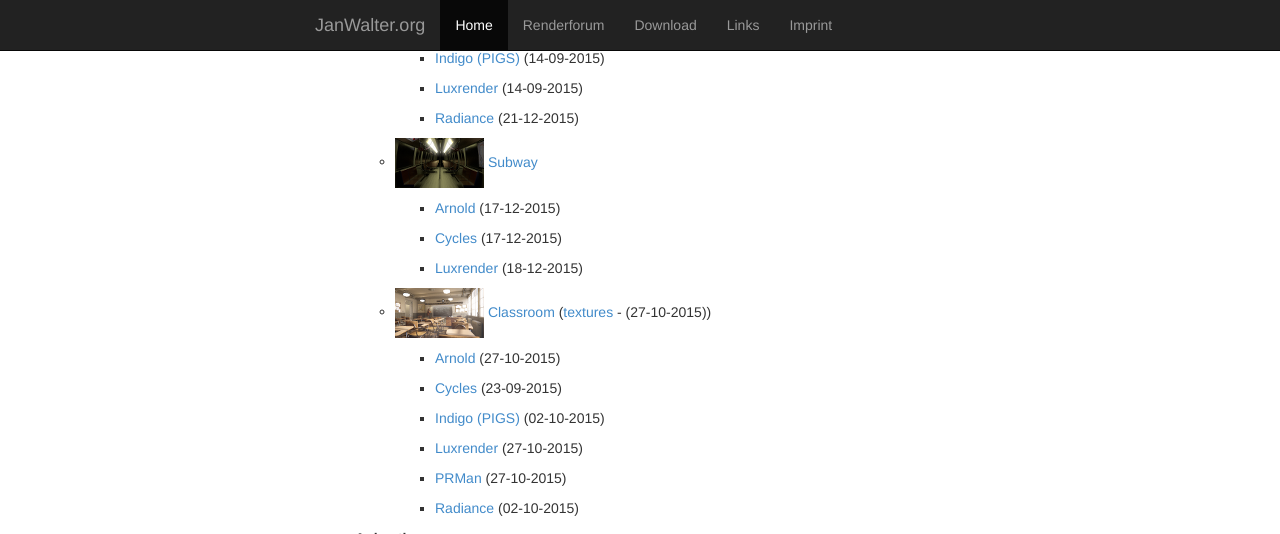
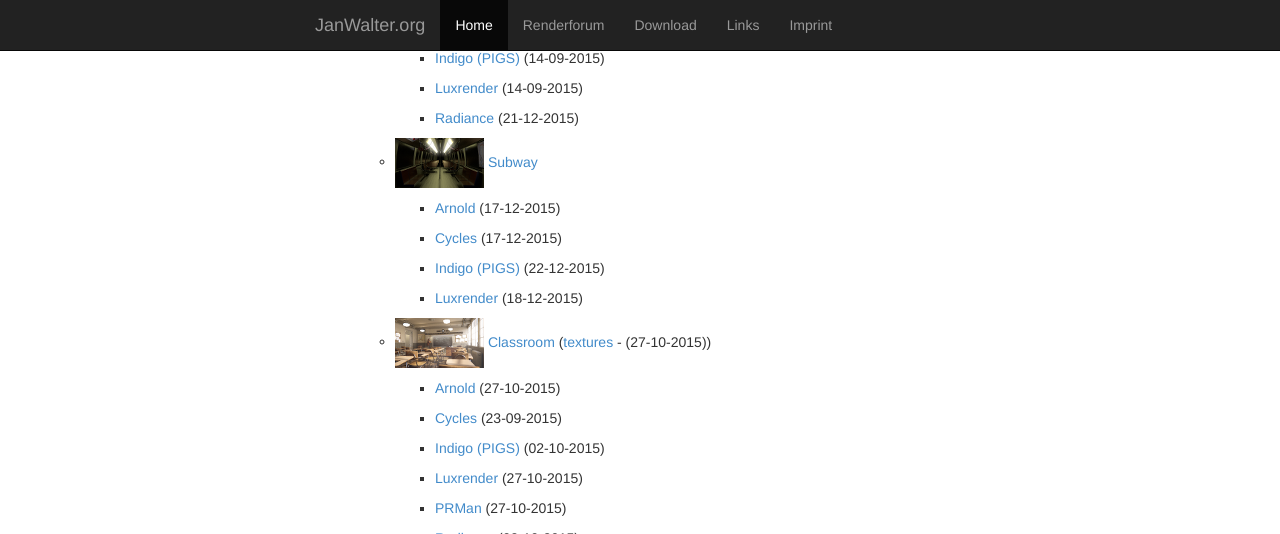
Before and after one commit to wahn/jan_walter_org, a Jekyll site: the page built from download/index.md, in a window 1280 px wide and 900 px high, scrolled down 3932 px, cut to the strip 0-534 px from the top of the window. Built offline with Jekyll 4.4.1, drawn with Linux system fonts in a browser that asks for light colours; Markdown is read by kramdown in place of the engine named in the settings.

Commit message:
Indigo version (PIGS) of the subway scene.

```diff
--- a/download/index.md
+++ b/download/index.md
@@ -303,6 +303,8 @@ Download
 
         + [Cycles](https://www.janwalter.org/Download/Scenes/subway_blend.tar.gz) (17-12-2015)
 
+        + [Indigo (PIGS)](https://www.janwalter.org/Download/Scenes/subway.pigs) (22-12-2015)
+
         + [Luxrender](https://www.janwalter.org/Download/Scenes/subway_lxs.tar.gz) (18-12-2015)
 
     - ![Alt Classroom][classroom]
```
